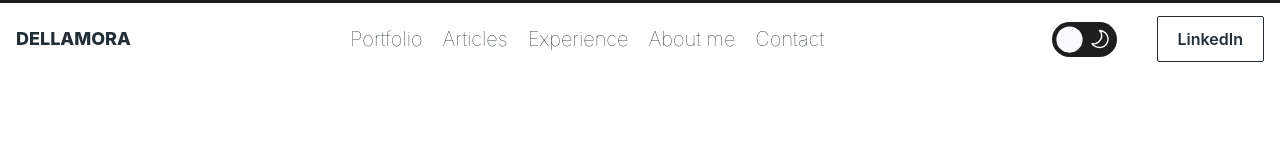
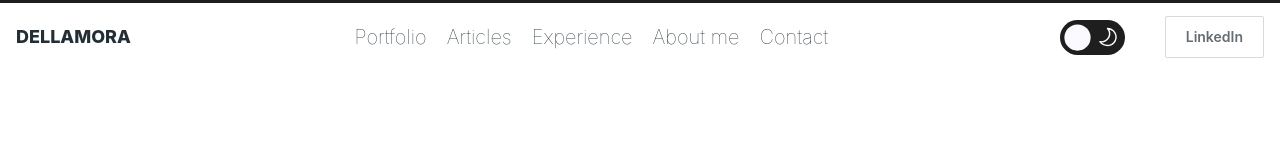
Before and after one commit to dellamora/dellamora-site, a Next.js app: page / in a window 1280 px wide. Shown: the top 160 px of the page. Built offline with nearby package versions, Linux system fonts and the light colour scheme; no server answers.

Commit message:
refactor: linkedIn style

```diff
--- a/src/modules/header/index.tsx
+++ b/src/modules/header/index.tsx
@@ -60,7 +60,7 @@ const Header: React.FC = (): JSX.Element => {
           <ButtonOutline
             isLink
             href="https://www.linkedin.com/in/francielle-dellamora-3579301a1/"
-            className="text-gray dark:text-primary"
+            className="text-grayMedium dark:text-grayLight text-sm rounded-lg border-grayLight"
           >
             LinkedIn
           </ButtonOutline>
```
